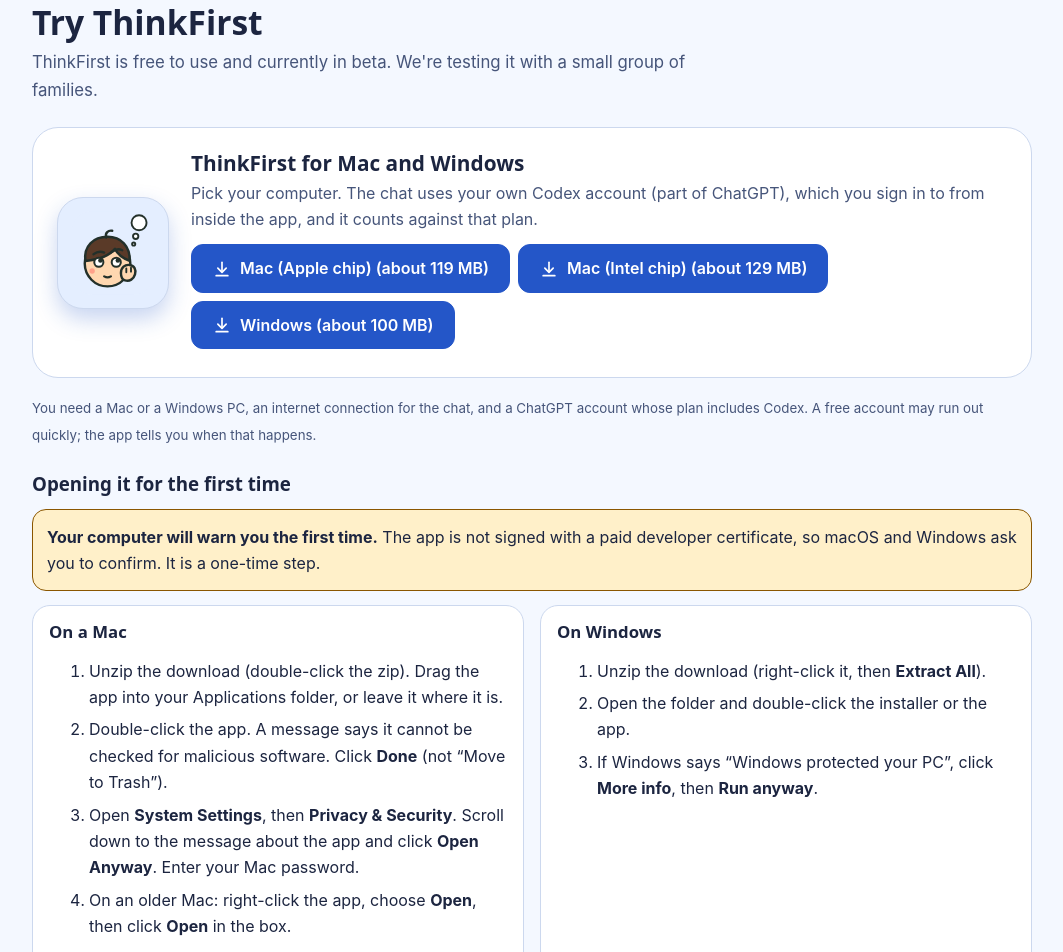
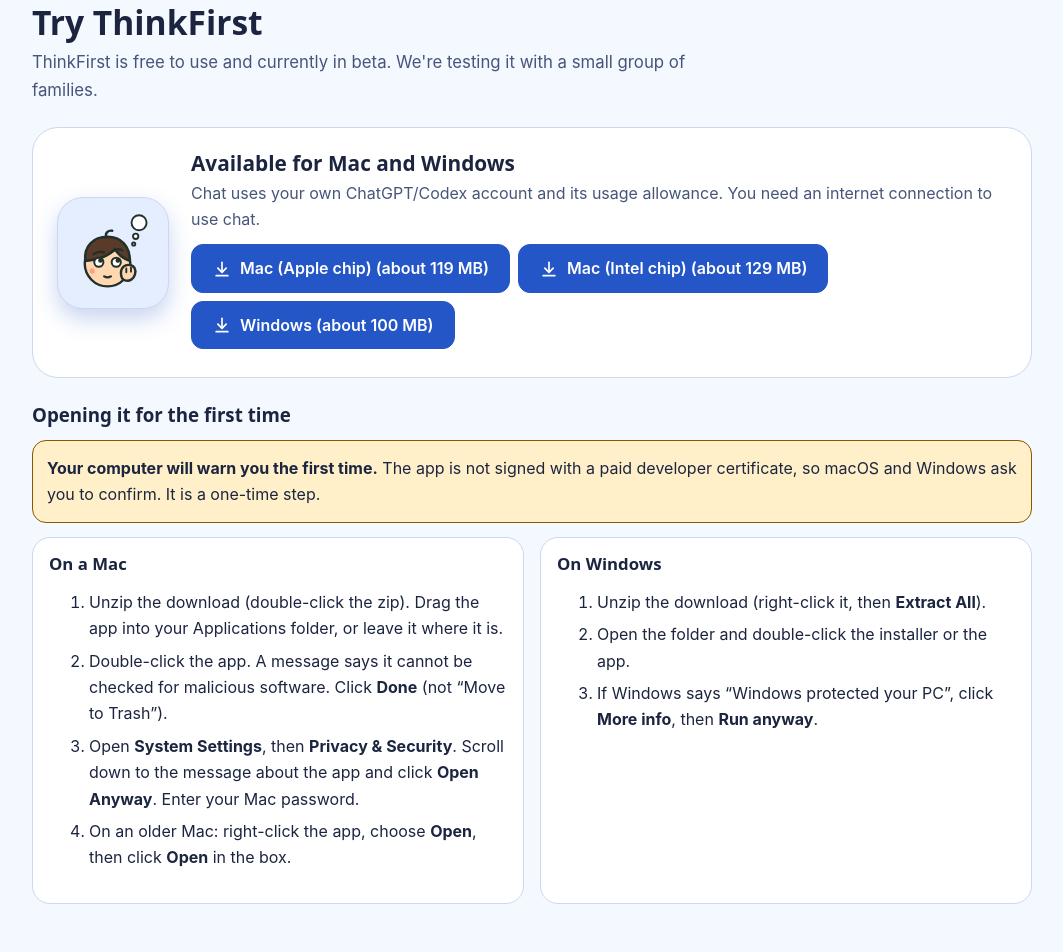
Before and after one commit to dharashah410/thinkfirst-site, a plain HTML site: page index.html in a window 1280 px wide. Shown: the part 3425-4377 px from the top of the page, without its empty margins (108-1171 px from the left). Drawn offline with Linux system fonts and the light colour scheme.

Commit message:
site: update from 3f9e97aaa2e583683edd22ec4119f09bba7640fe

```diff
--- a/index.html
+++ b/index.html
@@ -204,12 +204,11 @@ make informed decisions, even before their child is ready to use AI.</p></div>
 <div class="dl">
 <div class="appicon"><svg viewBox="0 0 64 64" aria-hidden="true"><use href="#logo"/></svg></div>
 <div>
-<h3 style="font-size:1.3rem">ThinkFirst for Mac and Windows</h3>
-<p class="muted" style="margin:4px 0 8px">Pick your computer. The chat uses your own Codex account (part of ChatGPT), which you sign in to from inside the app, and it counts against that plan.</p>
+<h3 style="font-size:1.3rem">Available for Mac and Windows</h3>
+<p class="muted" style="margin:4px 0 8px">Chat uses your own ChatGPT/Codex account and its usage allowance. You need an internet connection to use chat.</p>
 <div data-group="app"></div>
 </div>
 </div>
-<p class="muted"><small>You need a Mac or a Windows PC, an internet connection for the chat, and a ChatGPT account whose plan includes Codex. A free account may run out quickly; the app tells you when that happens.</small></p>
 
 <h3 id="first-open" style="margin-top:26px">Opening it for the first time</h3>
 <div class="note"><b>Your computer will warn you the first time.</b> The app is not signed with a paid developer certificate, so macOS and Windows ask you to confirm. It is a one-time step.</div>
```
